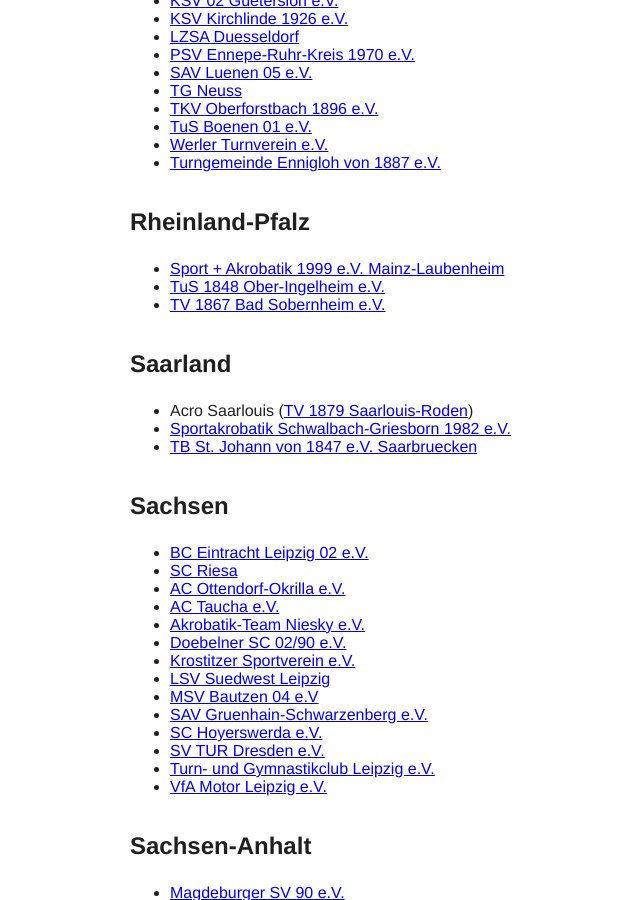
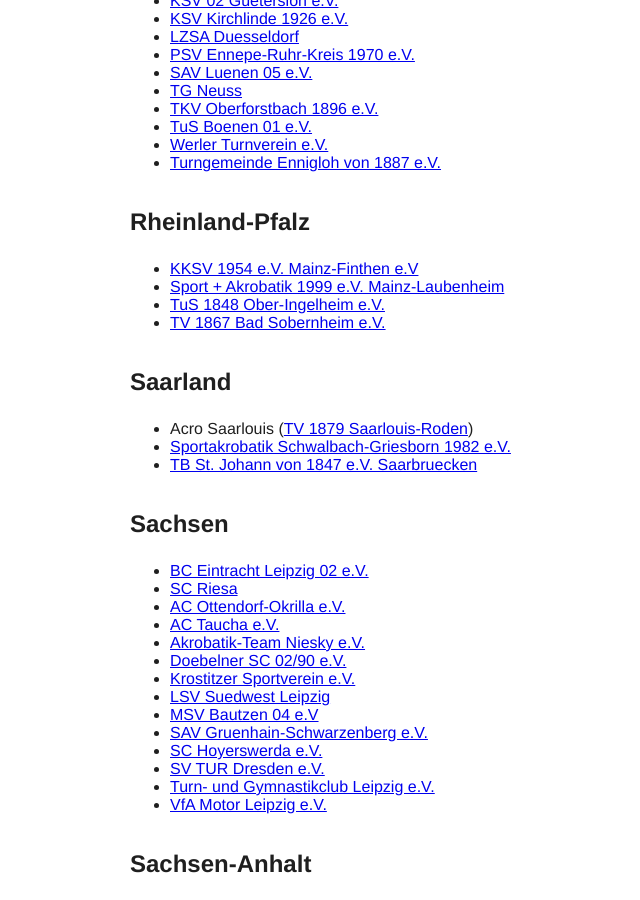
Before and after one commit to floshin/acrolib, a Jekyll site: the page built from local/germany.md, in a window 1280 px wide and 900 px high, scrolled down 2157 px. Shown: the whole window, without its empty margins (195-835 px from the left). Built offline with Jekyll 4.4.1, drawn with Linux system fonts in a browser that asks for light colours; our own code applies the rules of GitHub Pages for plain Markdown files.

Commit message:
Update germany.md

```diff
--- a/local/germany.md
+++ b/local/germany.md
@@ -115,6 +115,7 @@
 
 ## Rheinland-Pfalz
 
+* [KKSV 1954 e.V. Mainz-Finthen e.V](http://www.kksv-finthen.de/)
 * [Sport + Akrobatik 1999 e.V. Mainz-Laubenheim](http://www.sav-laubenheim.de)
 * [TuS 1848 Ober-Ingelheim e.V.](http://www.tus-ober-ingelheim.de/)
 * [TV 1867 Bad Sobernheim e.V.](http://www.tv1867.de/)
```
